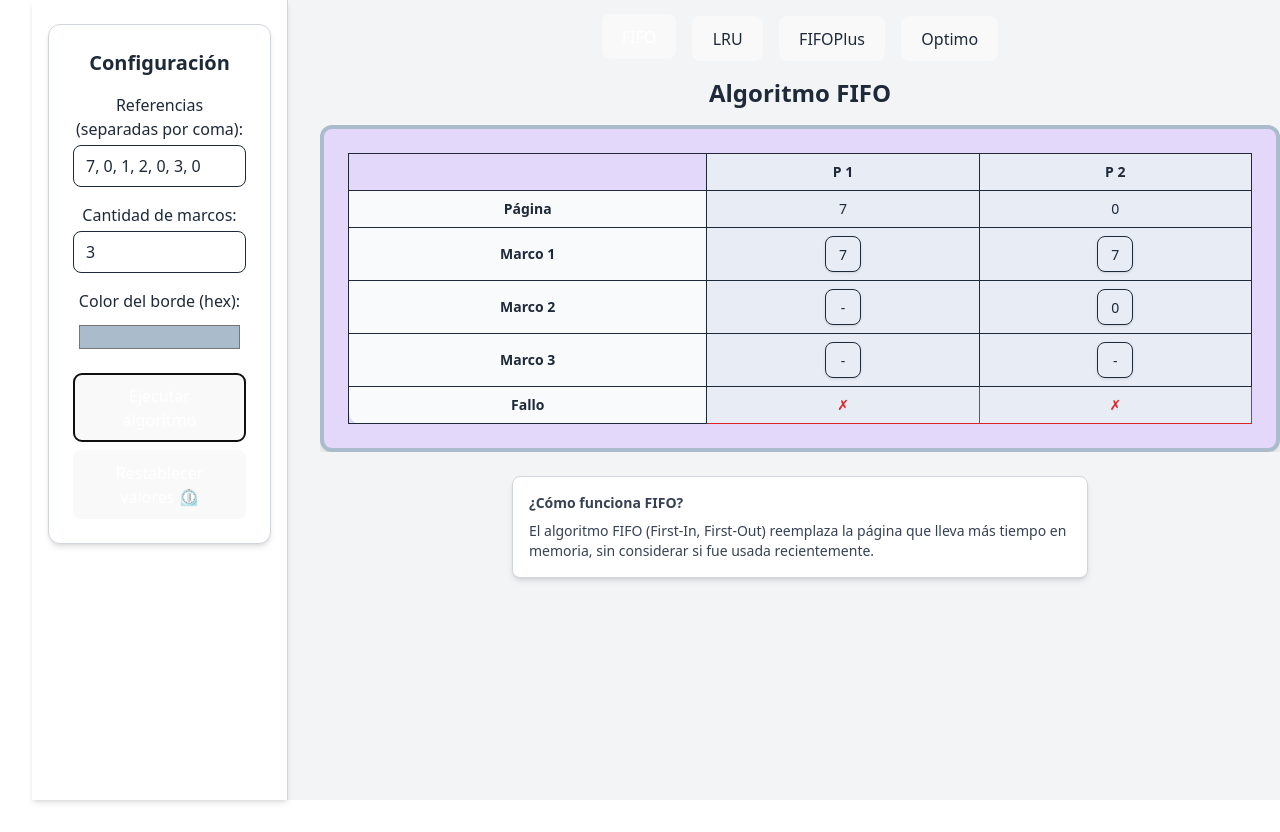
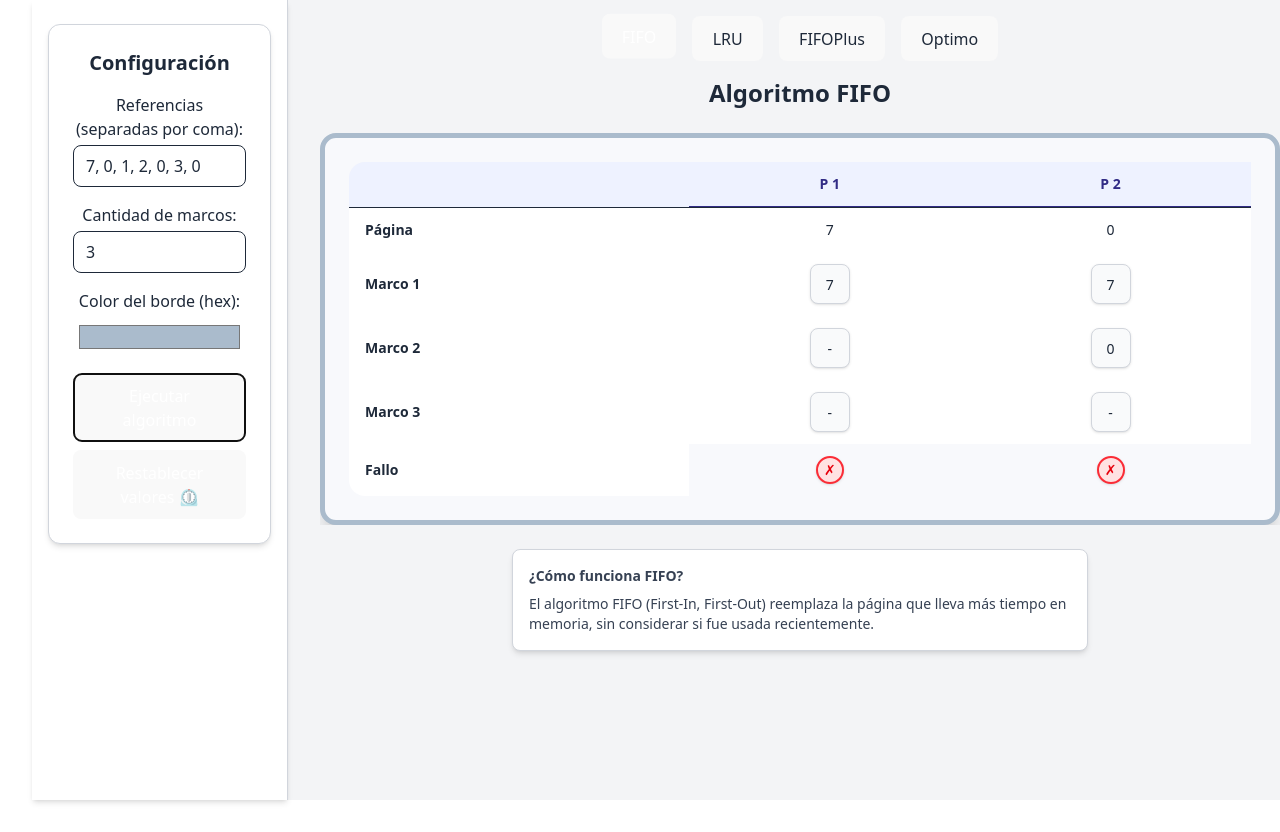
Before and after one commit to LairezMk/Algoritmo_RP, a React (Vite) app in the folder algoritmos-reemplazo-app/: page / in a window 1280 px wide. Both pictures are taken after a click on the button "Ejecutar algoritmo". Shown: the top 832 px of the page. Built offline with nearby package versions, Linux system fonts and the light colour scheme.

Commit message:
Visual changes

```diff
--- a/algoritmos-reemplazo-app/src/App.css
+++ b/algoritmos-reemplazo-app/src/App.css
@@ -47,11 +47,7 @@ body {
   height: 100vh;
   width: 100vw;
   transition: background-color 0.3s ease, color 0.3s ease;
-}
-
-/* Estilo por defecto (claro) */
-body {
-  background-color: white;
+  background-color: rgb(255, 255, 255);
   color: black;
 }
 
--- a/algoritmos-reemplazo-app/src/components/FrameDisplay.jsx
+++ b/algoritmos-reemplazo-app/src/components/FrameDisplay.jsx
@@ -1,5 +1,5 @@
 import { useEffect, useState } from 'react';
-import { motion, AnimatePresence } from 'framer-motion';
+import { motion } from 'framer-motion';
 
 const FrameDisplay = ({ pasos, color = '#b9cef3', delay = 1000 }) => {
   const [pasoActual, setPasoActual] = useState(0);
@@ -18,26 +18,25 @@ const FrameDisplay = ({ pasos, color = '#b9cef3', delay = 1000 }) => {
   const maxMarcos = Math.max(...historial.map(p => p.memoria.length), 0);
 
   return (
-    <div className="overflow-x-auto max-w-full mt-4">
+    <div className="overflow-x-auto max-w-full mt-6">
       <motion.div
         initial={{ opacity: 0, y: 30 }}
         animate={{ opacity: 1, y: 0 }}
         transition={{ duration: 0.4 }}
-         className="p-6 rounded-xl shadow-lg border-4"
+        className="p-6 rounded-2xl shadow-xl border-[5px]"
         style={{
           borderColor: color,
-           backgroundColor: '#e3d7fa', // light gray background
+          backgroundColor: '#f8f9fc',
         }}
       >
-        <table className="table-auto border-collapse mx-auto w-full text-sm text-center">
+        <table className="table-auto border-separate border-spacing-0 mx-auto w-full text-sm text-center font-medium">
           <thead>
-            <tr className="bg-100">
-              <th className="border px-3 py-2 rounded-tl-xl"> </th>
+            <tr className="text-indigo-900">
+              <th className="px-4 py-3 rounded-tl-2xl bg-indigo-50 text-left"> </th>
               {historial.map((_, index) => (
                 <th
                   key={index}
-                  className="border px-3 py-2 font-semibold"
-                  style={{ backgroundColor: '#e7ecf5' }}
+                  className="px-4 py-3 bg-indigo-50 border-b"
                 >
                   P {index + 1}
                 </th>
@@ -47,15 +46,14 @@ const FrameDisplay = ({ pasos, color = '#b9cef3', delay = 1000 }) => {
           <tbody>
             {/* Fila Página */}
             <tr>
-              <td className="border px-3 py-2 font-bold bg-gray-50">Página</td>
+              <td className="px-4 py-3 font-semibold bg-white text-left border-t">Página</td>
               {historial.map((paso, i) => (
                 <motion.td
                   key={i}
-                  className="border px-3 py-2"
+                  className="px-4 py-3 bg-white border-t"
                   initial={{ opacity: 0 }}
                   animate={{ opacity: 1 }}
                   transition={{ delay: i * 0.1 }}
-                  style={{ backgroundColor: '#e7ecf5' }}
                 >
                   {paso.pagina}
                 </motion.td>
@@ -65,25 +63,27 @@ const FrameDisplay = ({ pasos, color = '#b9cef3', delay = 1000 }) => {
             {/* Filas de marcos */}
             {[...Array(maxMarcos)].map((_, marcoIndex) => (
               <tr key={marcoIndex}>
-                <td className="border px-3 py-2 font-bold bg-gray-50">Marco {marcoIndex + 1}</td>
+                <td className="px-4 py-3 font-semibold bg-white text-left">Marco {marcoIndex + 1}</td>
                 {historial.map((paso, i) => (
                   <motion.td
                     key={i}
-                    className="border px-3 py-2"
+                    className="px-4 py-3 bg-white"
                     initial={{ opacity: 0 }}
                     animate={{ opacity: 1 }}
                     transition={{ delay: i * 0.1 + 0.05 }}
-                    style={{ backgroundColor: '#e7ecf5' }}
                   >
+                    <div className="relative inline-block w-10 h-10 rounded-lg border border-gray-300 bg-gray-50 shadow text-center leading-10 text-gray-800">
+                      {paso.memoria[marcoIndex] ?? '-'}
+
+                      {paso.vidaExtra?.[marcoIndex] && (
                         <span
-                      className="inline-block w-9 h-9 leading-9 rounded-lg border shadow-sm relative"
-                      style={{ backgroundColor: '#e7ecf5' }}
+                          className="absolute -top-2 -right-2 animate-pulse text-lg"
+                          title="Vida extra"
                         >
-                      {paso.memoria[marcoIndex] ?? '-'}
-                      {paso.vidaExtra?.[marcoIndex] && (
-                      <span className="absolute -top-1 -right-1 text-xs" style={{fontSize: '1.1rem'}}  >🛡️</span>
+                          🛡️
+                        </span>
                       )}
-                    </span>
+                    </div>
                   </motion.td>
                 ))}
               </tr>
@@ -91,20 +91,24 @@ const FrameDisplay = ({ pasos, color = '#b9cef3', delay = 1000 }) => {
 
             {/* Fila Fallos */}
             <tr>
-              <td className="border px-3 py-2 font-bold bg-gray-50 rounded-bl-xl">Fallo</td>
+              <td className="px-4 py-3 font-semibold bg-white text-left rounded-bl-2xl">Fallo</td>
               {historial.map((paso, i) => (
                 <motion.td
                   key={i}
-                  className="border px-3 py-2 font-semibold"
+                  className="px-4 py-3 font-semibold"
                   initial={{ opacity: 0 }}
                   animate={{ opacity: 1 }}
                   transition={{ delay: i * 0.1 + 0.1 }}
-                  style={{
-                    backgroundColor: '#e7ecf5',
-                    color: paso.fallo ? '#dc2626' : '#16a34a',
-                  }}
+                >
+                  <span
+                    className={`inline-flex items-center justify-center w-7 h-7 rounded-full shadow-sm border-2 ${
+                      paso.fallo
+                        ? 'bg-red-100 border-red-500 text-red-600'
+                        : 'bg-green-100 border-green-500 text-green-600'
+                    }`}
                   >
                     {paso.fallo ? '✗' : '✓'}
+                  </span>
                 </motion.td>
               ))}
             </tr>
--- a/algoritmos-reemplazo-app/src/index.css
+++ b/algoritmos-reemplazo-app/src/index.css
@@ -85,9 +85,11 @@ button {
   cursor: pointer;
   transition: border-color 0.25s;
 }
+
 button:hover {
   border-color: #646cff;
 }
+
 button:focus,
 button:focus-visible {
   outline: 4px auto -webkit-focus-ring-color;
```
Lines whose indentation alone changed are shown as unchanged.
